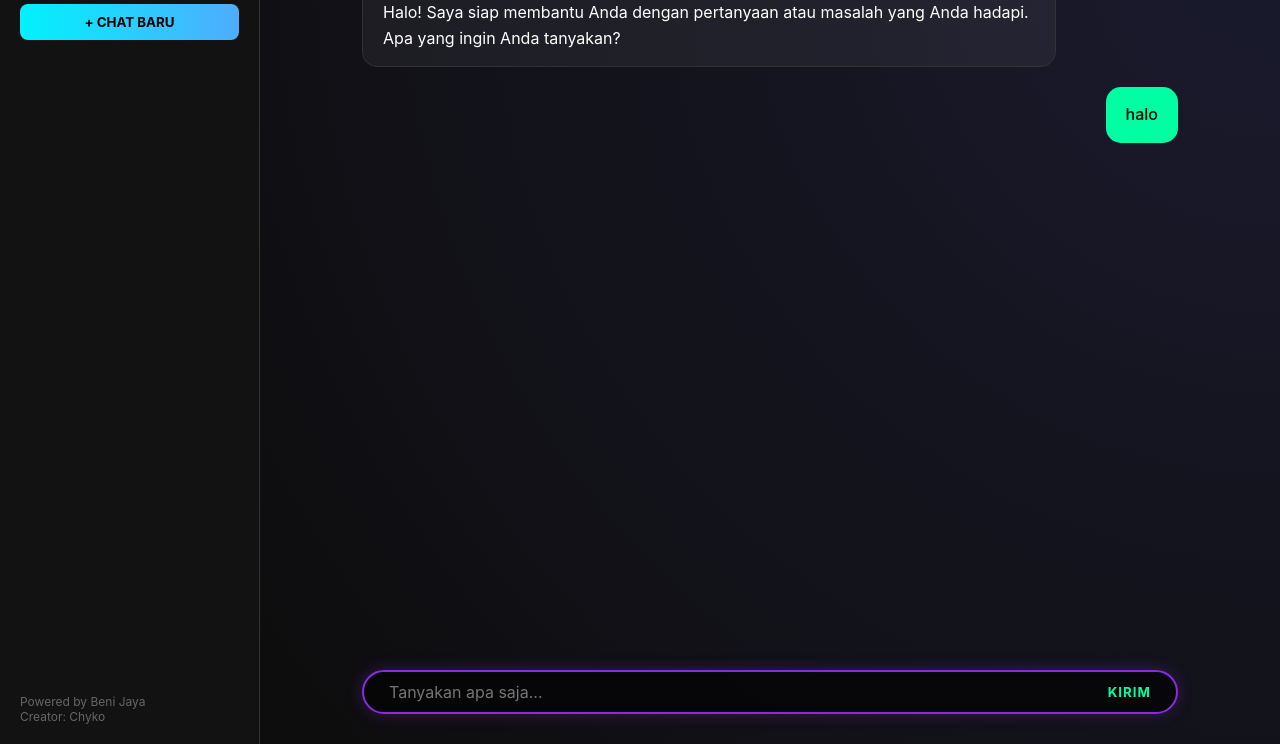
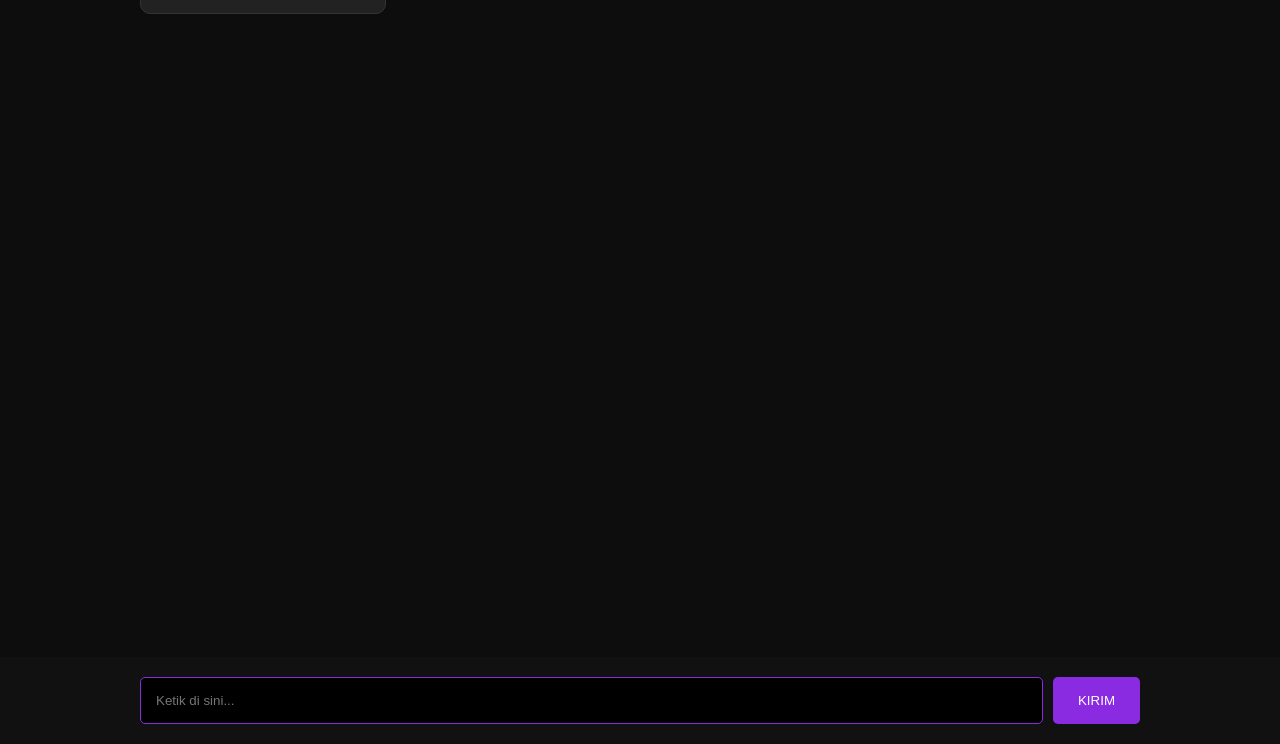
Before and after one commit to chykoananda75-boop/chykoai, a website: page index.html in a window 1280 px wide. Shown: the part 56-800 px from the top of the page. Drawn offline with Linux system fonts and the light colour scheme.

Commit message:
Update index.html

```diff
--- a/index.html
+++ b/index.html
@@ -1,120 +1,87 @@
 <!DOCTYPE html>
-<html lang="id">
+<html>
 <head>
     <meta charset="UTF-8">
     <meta name="viewport" content="width=device-width, initial-scale=1.0">
-    <title>Digital Class AI</title>
+    <title>Chat AI</title>
     <style>
-        /* RESET & BASE */
-        * { box-sizing: border-box; margin: 0; padding: 0; font-family: 'Inter', sans-serif; }
-        body { background-color: #0d0d0d; color: white; display: flex; height: 100vh; overflow: hidden; }
-
-        /* SIDEBAR (Tetap kayak foto kamu) */
-        .sidebar {
-            width: 260px;
-            background-color: #121212;
-            padding: 20px;
+        /* Pakai gaya yang lama tapi dibuat luas */
+        body {
+            background-color: #0d0d0d;
+            color: white;
+            font-family: sans-serif;
+            margin: 0;
             display: flex;
             flex-direction: column;
-            border-right: 1px solid #333;
-        }
-        .brand { color: #00ffa3; font-weight: bold; margin-bottom: 20px; }
-        .btn-new-chat {
-            background: linear-gradient(90deg, #00f2fe 0%, #4facfe 100%);
-            border: none; padding: 10px; border-radius: 8px; font-weight: bold; cursor: pointer; margin-bottom: 20px;
-        }
-
-        /* AREA CHAT UTAMA (Dibuat Lebih Luas) */
-        .main-chat {
-            flex: 1;
-            display: flex;
-            flex-direction: column;
-            position: relative;
-            background: radial-gradient(circle at top right, #1a1a2e, #0d0d0d);
+            height: 100vh;
         }
 
         #chat-box {
             flex: 1;
-            padding: 40px 10% 120px 10%; /* Area chat luas ke tengah */
+            padding: 20px;
             overflow-y: auto;
             display: flex;
             flex-direction: column;
-            gap: 20px;
+            gap: 15px;
+            /* Lebar chat diatur di sini biar luas */
+            max-width: 1000px;
+            margin: 0 auto;
+            width: 95%;
         }
 
-        /* BUBBLE CHAT DIPERLUAS */
         .message {
-            max-width: 85%; /* Lebih lebar dari sebelumnya */
-            padding: 15px 20px;
-            border-radius: 15px;
-            font-size: 16px;
-            line-height: 1.6;
-        }
-        .ai { align-self: flex-start; background: rgba(255, 255, 255, 0.05); border: 1px solid #333; }
-        .user { align-self: flex-end; background: #00ffa3; color: black; font-weight: 500; }
-
-        /* INPUT AREA (Persis kayak foto kamu) */
-        .input-container {
-            position: absolute;
-            bottom: 30px;
-            left: 50%;
-            transform: translateX(-50%);
-            width: 80%; /* Luas input di bawah */
-            max-width: 1000px;
+            padding: 12px 18px;
+            border-radius: 10px;
+            max-width: 85%;
+            line-height: 1.5;
         }
 
-        .input-wrapper {
+        .ai { background: #222; align-self: flex-start; border: 1px solid #333; }
+        .user { background: #00ffa3; color: black; align-self: flex-end; font-weight: bold; }
+
+        .input-area {
+            padding: 20px;
+            background: #111;
             display: flex;
-            align-items: center;
-            background: rgba(0, 0, 0, 0.6);
-            border: 2px solid #8a2be2; /* Border ungu neon kamu */
-            border-radius: 30px;
-            padding: 10px 25px;
-            box-shadow: 0 0 15px rgba(138, 43, 226, 0.3);
+            justify-content: center;
+        }
+
+        .wrapper {
+            display: flex;
+            width: 100%;
+            max-width: 1000px;
+            gap: 10px;
         }
 
         input {
             flex: 1;
-            background: transparent;
-            border: none;
+            padding: 15px;
+            border-radius: 5px;
+            border: 1px solid #8a2be2;
+            background: #000;
             color: white;
-            font-size: 16px;
-            outline: none;
         }
 
-        .btn-kirim {
-            background: transparent;
+        button {
+            padding: 15px 25px;
+            background: #8a2be2;
+            color: white;
             border: none;
-            color: #00ffa3;
-            font-weight: bold;
+            border-radius: 5px;
             cursor: pointer;
-            letter-spacing: 1px;
         }
-
-        /* Scrollbar biar rapi */
-        #chat-box::-webkit-scrollbar { width: 5px; }
-        #chat-box::-webkit-scrollbar-thumb { background: #333; border-radius: 10px; }
     </style>
 </head>
 <body>
 
-    <div class="sidebar">
-        <div class="brand">DIGITAL CLASS 7.1</div>
-        <button class="btn-new-chat">+ CHAT BARU</button>
-        <div style="color: #666; font-size: 12px; margin-top: auto;">Powered by Beni Jaya<br>Creator: Chyko</div>
+    <div id="chat-box">
+        <div class="message ai">Halo! Ada yang bisa dibantu?</div>
     </div>
 
-    <div class="main-chat">
-        <div id="chat-box">
-            <div class="message ai">Halo! Saya siap membantu Anda dengan pertanyaan atau masalah yang Anda hadapi. Apa yang ingin Anda tanyakan?</div>
-            <div class="message user">halo</div>
-        </div>
-
-        <div class="input-container">
-            <div class="input-wrapper">
-                <input type="text" id="user-input" placeholder="Tanyakan apa saja...">
-                <button class="btn-kirim" onclick="sendMessage()">KIRIM</button>
-            </div>
+    <div class="input-area">
+        <div class="wrapper">
+            <input type="text" id="user-input" placeholder="Ketik di sini...">
+            <button onclick="sendMessage()">KIRIM</button>
         </div>
     </div>
 
@@ -122,10 +89,11 @@
         async function sendMessage() {
             const input = document.getElementById('user-input');
             const box = document.getElementById('chat-box');
-            if (!input.value) return;
+            const msg = input.value;
+            if (!msg) return;
 
-            box.innerHTML += `<div class="message user">${input.value}</div>`;
-            const text = input.value;
+            // Tampilkan pesan user
+            box.innerHTML += `<div class="message user">${msg}</div>`;
             input.value = '';
             box.scrollTop = box.scrollHeight;
 
@@ -136,13 +104,19 @@
                         'Content-Type': 'application/json',
                         'ngrok-skip-browser-warning': 'true'
                     },
-                    body: JSON.stringify({ message: text })
+                    body: JSON.stringify({ message: msg })
                 });
+
                 const data = await response.json();
-                box.innerHTML += `<div class="message ai">${data.reply}</div>`;
+
+                // INI KUNCINYA BIAR GAK UNDEFINED:
+                // Dia bakal coba baca 'reply', kalau gak ada baca 'response', kalau gak ada baca 'text'
+                const hasil = data.reply || data.response || data.text || "Gagal baca respon server";
+
+                box.innerHTML += `<div class="message ai">${hasil}</div>`;
                 box.scrollTop = box.scrollHeight;
-            } catch (err) {
-                box.innerHTML += `<div class="message ai" style="color: #ff4d4d;">Server Error. Cek CMD Laptop!</div>`;
+            } catch (e) {
+                box.innerHTML += `<div class="message ai" style="color: red;">SERVER ERROR!</div>`;
             }
         }
     </script>
```
